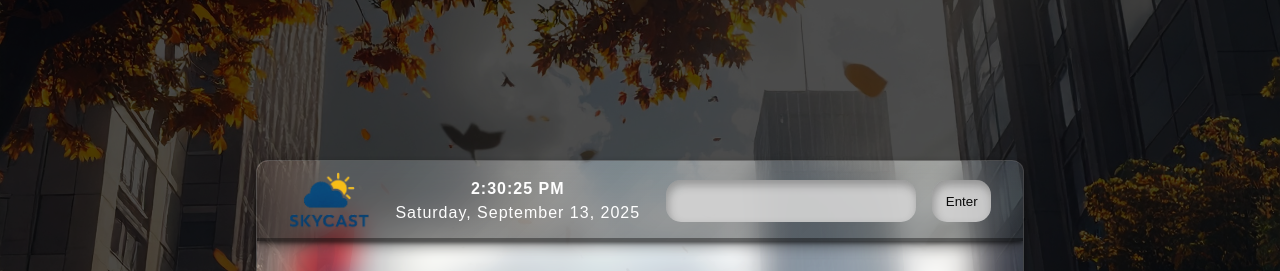
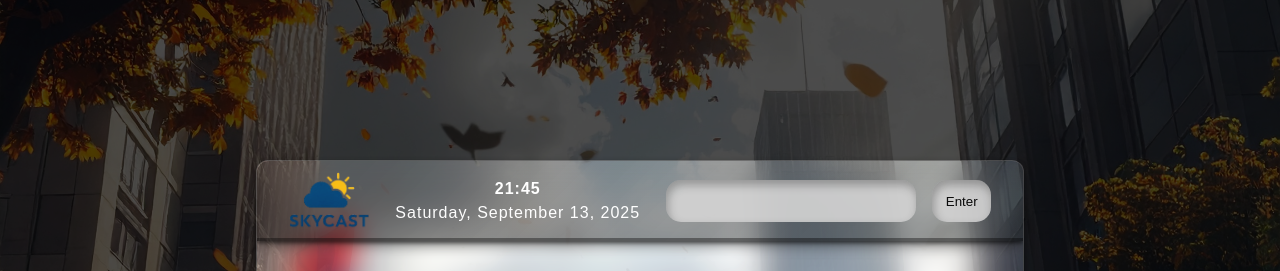
Before and after one commit to A-Karim2003/SkyCast, a React (Vite) app: page / in a window 1280 px wide. Shown: the top 271 px of the page. Built offline with nearby package versions, Linux system fonts and the light colour scheme; no server answers.

Commit message:
Add time and date which displays on the header

```diff
--- a/src/App.jsx
+++ b/src/App.jsx
@@ -11,25 +11,24 @@ const API_KEY = import.meta.env.VITE_WEATHER_API_KEY;
 function App() {
   const [query, setQuery] = useState();
   const [forecast, setForecast] = useState("");
-  const [now, setNow] = useState();
+  const [now, setNow] = useState(DateTime());
 
   function DateTime() {
     const now = new Date();
 
-    const formatted = now.toLocaleDateString("en-US", {
+    const formattedData = now.toLocaleDateString("en-US", {
       weekday: "long",
       month: "long",
       day: "numeric",
       year: "numeric",
     });
 
-    console.log(formatted);
-
-    return formatted;
+    const formattedTime = now.toLocaleTimeString("en-UK", {
+      hour: "2-digit",
+      minute: "2-digit",
+    });
+    return [formattedData, formattedTime];
   }
-  console.log(new Date());
-
-  console.log(now);
 
   useEffect(() => {
     if (!query) return;
@@ -70,8 +69,7 @@ function App() {
   }, [query]);
 
   useEffect(() => {
-    const intervalID = setInterval(() => setNow(DateTime), 60 * 1000);
-
+    const intervalID = setInterval(() => setNow(DateTime()), 60 * 1000);
     return () => clearInterval(intervalID);
   });
 
@@ -79,7 +77,7 @@ function App() {
     <div className="app">
       <Background />
       <Main>
-        <Header setQuery={setQuery} query={query} forecast={forecast} />
+        <Header setQuery={setQuery} query={query} now={now} />
         <WeatherContents>
           <CurrentWeather />
           <Forcast />
--- a/src/components/Header.jsx
+++ b/src/components/Header.jsx
@@ -3,12 +3,12 @@ import SearchForm from "./SearchForm";
 import Logo from "./Logo";
 import Time from "./Time";
 
-function Header({ setQuery, query }) {
+function Header({ setQuery, query, now }) {
   return (
     <header>
       <div className="header-content">
         <Logo />
-        <Time />
+        <Time now={now} />
         <SearchForm query={query} setQuery={setQuery} />
       </div>
     </header>
--- a/src/components/Time.jsx
+++ b/src/components/Time.jsx
@@ -1,9 +1,14 @@
-function Time() {
+function Time({ now }) {
+  const [dates, time] = now;
+
+  const [weekday, ...restDate] = dates.split(",");
+  const date = restDate.join(",");
+
   return (
     <div className="time">
-      <h4>2:30:25 PM </h4>
+      <h4>{time}</h4>
       <p>
-        <span className="weekday">Saturday,</span> September 13, 2025
+        <span className="weekday">{weekday},</span> {date}
       </p>
     </div>
   );
```
